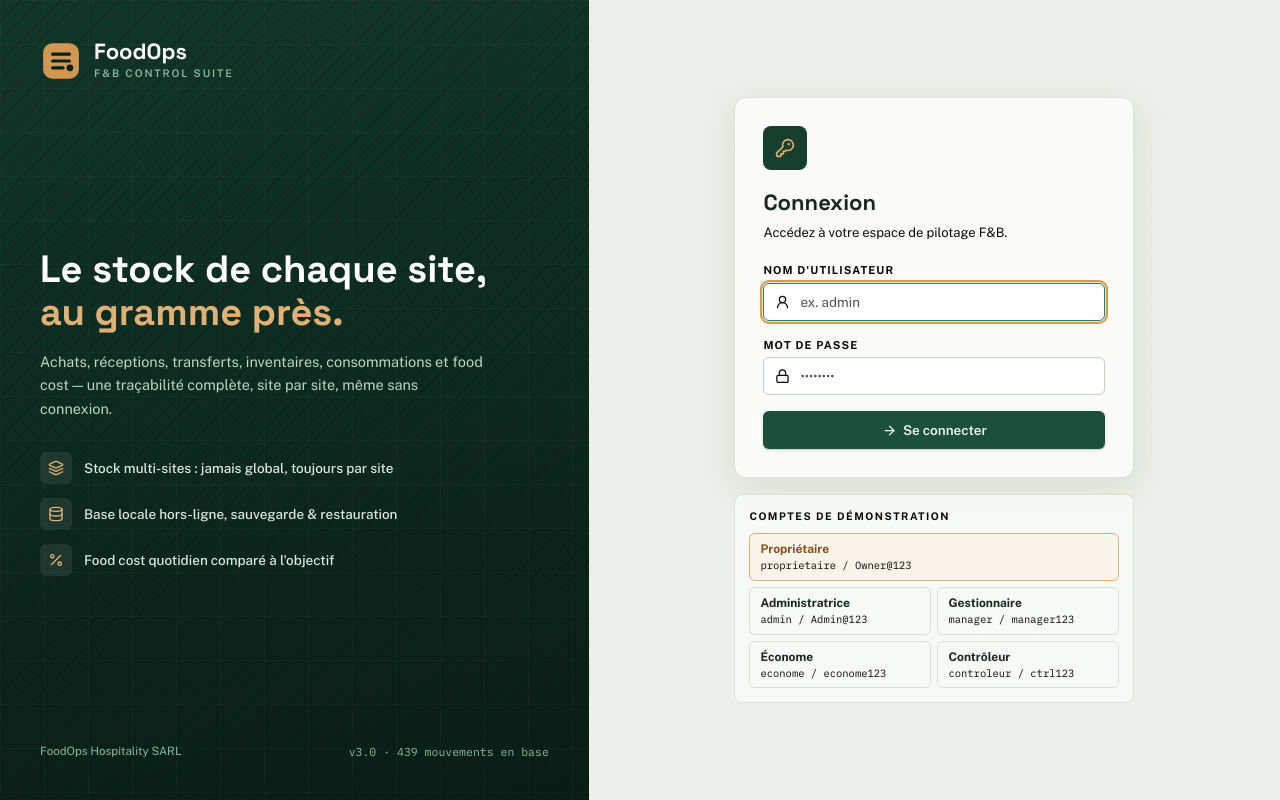
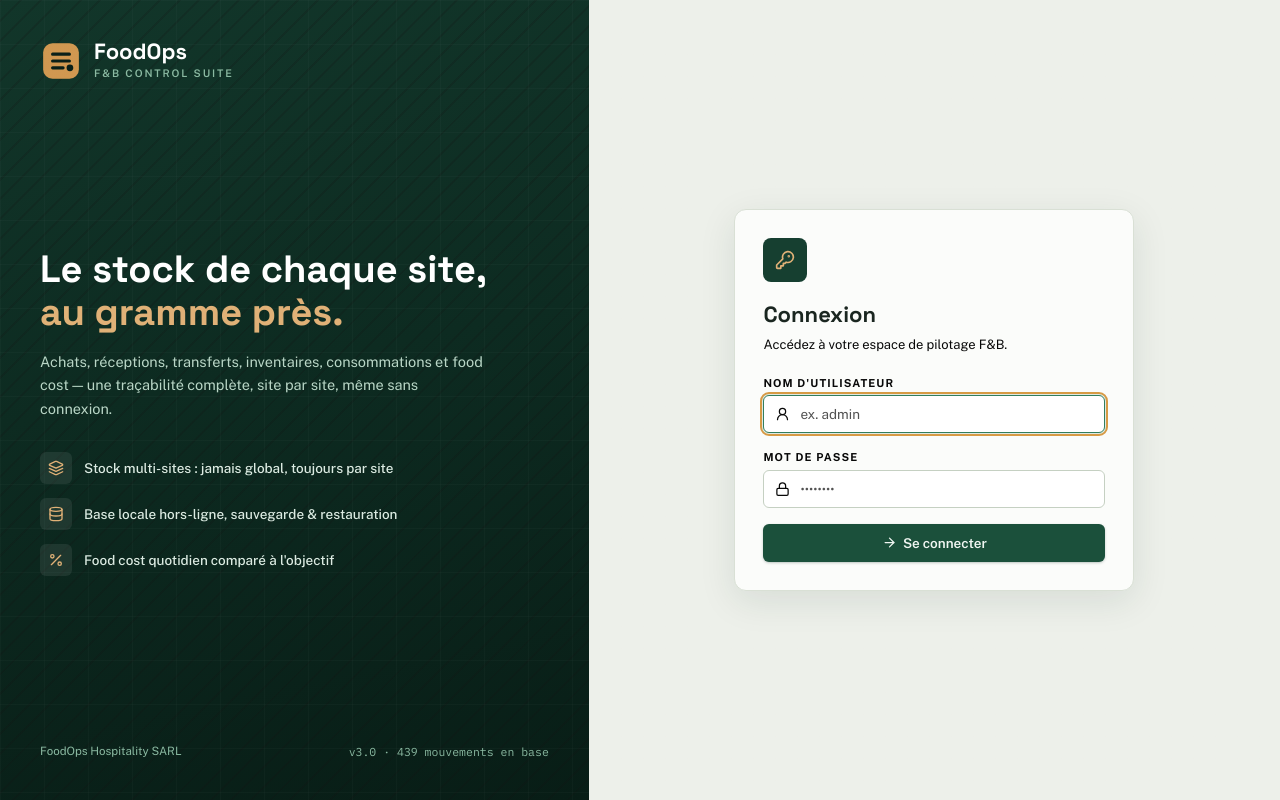
Before and after one commit to soufianechk101/foodops01-multi-site-food-management-bd2ba, a React (Vite) app: page / in a window 1280 px wide. Built offline with nearby package versions, Linux system fonts and the light colour scheme.

Commit message:
chore: masquer comptes de demo sur page login

```diff
--- a/src/pages/Login.tsx
+++ b/src/pages/Login.tsx
@@ -3,7 +3,6 @@
 import { useApp } from "../state/AppContext";
 import { Button, Field, Input } from "../components/ui";
 import { LogoMark } from "../components/Layout";
-import { DEMO_ACCOUNTS } from "../lib/seed";
 import { cn } from "../lib/cn";
 
 export function Login() {
@@ -127,34 +126,6 @@
               </Button>
             </form>
           </div>
-
-          <div className="mt-4 rounded-lg border border-line bg-card/80 p-3.5">
-            <p className="text-[10.5px] font-bold uppercase tracking-[0.14em] text-mute">
-              Comptes de démonstration
-            </p>
-            <div className="mt-2 grid grid-cols-2 gap-1.5">
-              {DEMO_ACCOUNTS.map((a) => (
-                <button
-                  key={a.username}
-                  onClick={() => {
-                    setUsername(a.username);
-                    setPassword(a.password);
-                  }}
-                  className={cn(
-                    "rounded-md border px-2.5 py-1.5 text-left transition-all hover:border-copper-400 hover:bg-copper-50",
-                    a.username === "proprietaire" ? "col-span-2 border-copper-300 bg-copper-50/70" : "border-line"
-                  )}
-                >
-                  <span className={cn("block text-[12px] font-bold", a.username === "proprietaire" ? "text-copper-700" : "text-ink")}>
-                    {a.role}
-                  </span>
-                  <span className="block font-mono text-[10.5px] text-mute">
-                    {a.username} / {a.password}
-                  </span>
-                </button>
-              ))}
-            </div>
-          </div>
         </div>
       </div>
     </div>
```
